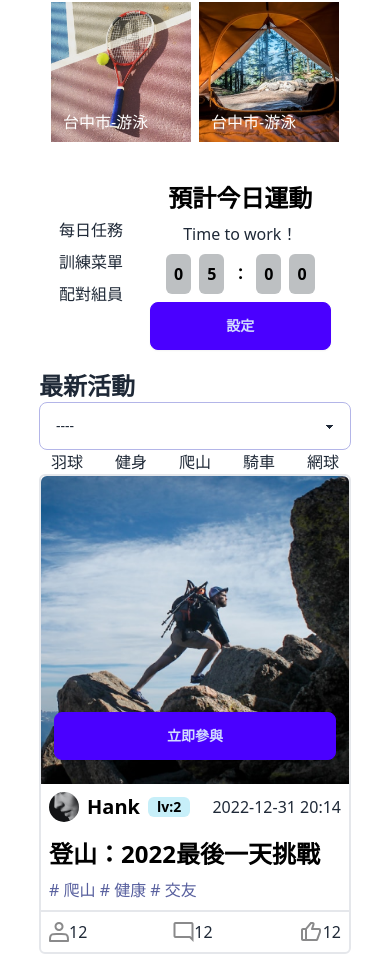
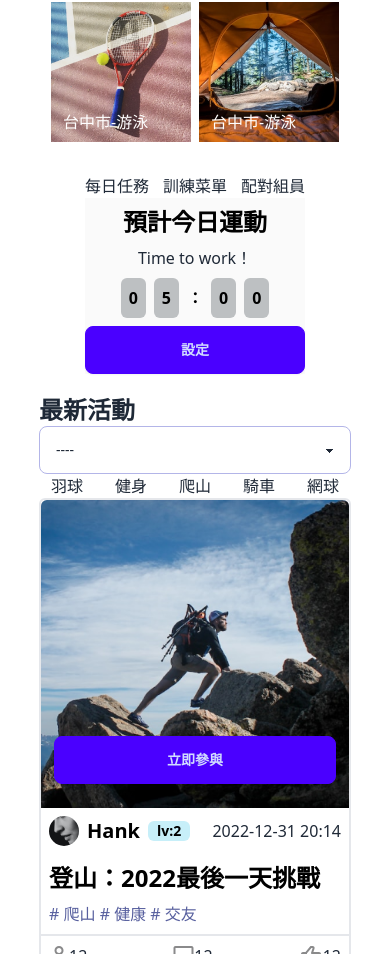
Before and after one commit to RayChen1996/Next-sport-web, a Next.js app: page / in a window 390 px wide. Shown: the part 906-1860 px from the top of the page. Built offline with nearby package versions, Linux system fonts and the light colour scheme.

Commit message:
預計運動區塊rwd

```diff
--- a/src/app/components/page/Home/TodaySchedule.tsx
+++ b/src/app/components/page/Home/TodaySchedule.tsx
@@ -2,15 +2,15 @@ import React from "react";
 
 export default function TodaySchedule() {
   return (
-    <div className=" container p-5  w-4/5 bg-white h-full flex min-w-md max-w-screen-xl m-auto">
-      <div className=" w-1/3 ">
-        <ul className=" flex justify-center flex-col h-full gap-2">
+    <div className=" container p-5 w-2/3  md:w-4/5 bg-white h-full md:flex m-auto">
+      <div className=" w-full md:w-1/3 ">
+        <ul className=" flex flex-row md:flex-col justify-between md:justify-center   h-full gap-2">
           <li>每日任務</li>
           <li>訓練菜單</li>
           <li>配對組員</li>
         </ul>
       </div>
-      <div className="w-2/3    flex flex-col items-center justify-center">
+      <div className=" bg-[#FAFAFA] w-full md:w-4/5    flex flex-col items-center justify-center">
         <h1 className=" text-2xl py-2 text-black font-bold">預計今日運動</h1>
         <span>Time to work！</span>
         <div className="py-2 flex text-black font-bold w-1/2 items-center  justify-center gap-2 ">
```
